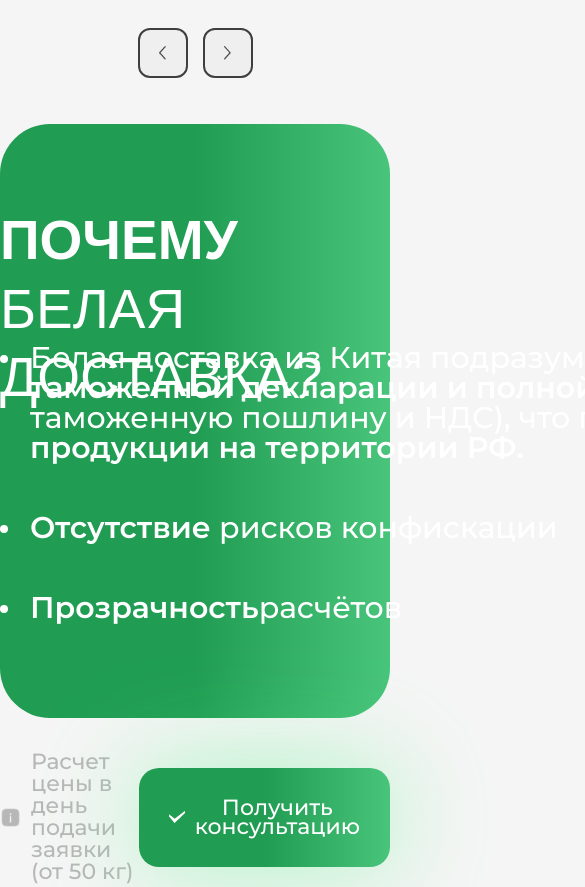
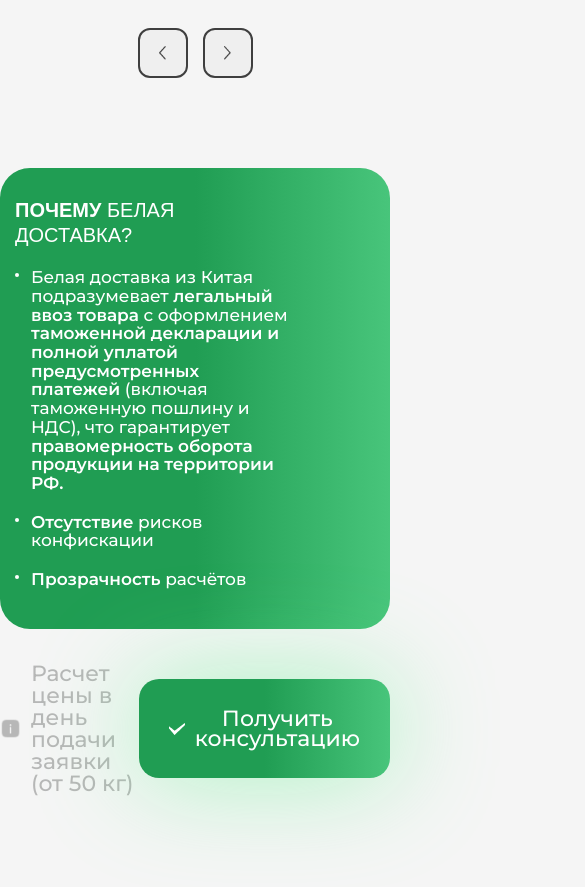
Before and after one commit to emarishkin/PandaExpressFFF, a React (Vite) app: page / in a window 390 px wide. Shown: the part 1380-2267 px from the top of the page, 585 px wide, since content can reach past the window. Built offline with nearby package versions, Linux system fonts and the light colour scheme; a web font is replaced by a local one.

Commit message:
WhyWhite100%

```diff
--- a/src/components/MainInfo/MainInfo.css
+++ b/src/components/MainInfo/MainInfo.css
@@ -677,7 +677,6 @@
 
     .guarantee-item p {
         font-size: 15px;
-        padding-left: 40px;
     }
 
     .guarantee-item span {
--- a/src/components/WhatWeOffer/WhatWeOffer.css
+++ b/src/components/WhatWeOffer/WhatWeOffer.css
@@ -324,7 +324,7 @@
     .navigation-buttons {
         display: flex;
         justify-content: center;
-        margin: 30px auto 0 auto;
+        margin: 30px auto 90px auto;
         width: 100%;
         max-width: 353px;
         gap: 15px;
--- a/src/components/WhyWhite/WhyWhite.css
+++ b/src/components/WhyWhite/WhyWhite.css
@@ -1,4 +1,4 @@
-.whyWhite-section{
+.whyWhite-section {
     width: 100%;
     height: 594px;
     background: linear-gradient(to right, #209D53 50%, #48C57B);
@@ -6,9 +6,10 @@
     margin-bottom: 30px;
 }
 
-.whyWhite-container{
+.whyWhite-container {
     max-width: 1519px;
     margin: 0 auto;
+    padding: 0 20px;
 }
 
 .whyWhite-title span {
@@ -19,7 +20,7 @@
     color: #FFFFFF;
 }
 
-.whyWhite-title{
+.whyWhite-title {
     font-family: 'Unbounded', sans-serif;
     max-width: 1000px;
     height: 69px;
@@ -60,6 +61,7 @@
     background-color: #FFFFFF;
     border-radius: 50%;
 }
+
 .whyWhite-item span {
     font-family: 'Montserrat', sans-serif;
     font-weight: 600;
@@ -67,3 +69,215 @@
     line-height: 100%;
     color: #FFFFFF;
 }
+
+@media (max-width: 1400px) {
+    .whyWhite-list{
+        max-width:960px ;
+    }
+}
+
+/* ===== АДАПТИВ ДЛЯ ПЛАНШЕТОВ ===== */
+@media (max-width: 1200px) {
+    .whyWhite-section {
+        height: 500px;
+        border-radius: 40px;
+    }
+
+    .whyWhite-container {
+        max-width: 100%;
+        padding: 0 40px;
+    }
+
+    .whyWhite-title {
+        font-size: 42px;
+        height: auto;
+        padding-top: 60px;
+        padding-bottom: 30px;
+    }
+
+    .whyWhite-title span {
+        font-size: 42px;
+    }
+
+    .whyWhite-list {
+        width: 100%;
+        gap: 40px;
+    }
+
+    .whyWhite-item {
+        font-size: 24px;
+        padding-left: 25px;
+    }
+
+    .whyWhite-item span {
+        font-size: 24px;
+    }
+
+    .whyWhite-item::before {
+        top: 10px;
+        width: 7px;
+        height: 7px;
+    }
+}
+
+/* ===== АДАПТИВ ДЛЯ МОБИЛОК (768px и ниже) ===== */
+@media (max-width: 768px) {
+    .whyWhite-section {
+        height: auto;
+        min-height: 461px;
+        border-radius: 30px;
+        margin: 0 ;
+        width: 100% ;
+    }
+
+    .whyWhite-container {
+        padding: 0 25px 40px 25px;
+        width: 100%;
+        box-sizing: border-box;
+    }
+
+    .whyWhite-title {
+        font-size: 25px;
+        font-weight: 300;
+        line-height: 125%;
+        padding-top: 40px;
+        padding-bottom: 30px;
+        margin: 0;
+        max-width: 343px;
+        width: 100%;
+        height: auto;
+        text-align: left;
+    }
+
+    .whyWhite-title span {
+        font-size: 25px;
+        font-weight: 600;
+        line-height: 125%;
+    }
+
+    .whyWhite-list {
+        width: 100%;
+        max-width: 343px;
+        gap: 25px;
+        margin: 0;
+        padding: 0;
+    }
+
+    .whyWhite-item {
+        font-family: 'Montserrat', sans-serif;
+        font-weight: 500;
+        font-size: 18px;
+        line-height: 100%;
+        color: #FFFFFF;
+        padding-left: 18px;
+        text-align: left;
+    }
+
+    .whyWhite-item::before {
+        content: "";
+        position: absolute;
+        left: 0;
+        top: 7px;
+        width: 5px;
+        height: 5px;
+        background-color: #FFFFFF;
+        border-radius: 50%;
+    }
+
+    .whyWhite-item span {
+        font-family: 'Montserrat', sans-serif;
+        font-weight: 600;
+        font-size: 18px;
+        line-height: 100%;
+        color: #FFFFFF;
+    }
+}
+
+/* ===== АДАПТИВ ДЛЯ МАЛЕНЬКИХ МОБИЛОК (480px и ниже) ===== */
+@media (max-width: 480px) {
+    .whyWhite-section {
+        margin: 0;
+        width:100% ;
+        min-height: 461px;
+    }
+
+    .whyWhite-container {
+        padding: 0 20px 35px 20px;
+    }
+
+    .whyWhite-title {
+        font-size: 25px;
+        padding-top: 40px;
+        padding-bottom: 35px;
+        line-height: 125%;
+        max-width: 353px;
+    }
+
+    .whyWhite-title span {
+        font-size: 25px;
+    }
+
+    .whyWhite-list {
+        max-width: 340px;
+        gap: 28px;
+    }
+
+    .whyWhite-item {
+        font-size: 18px;
+        padding-left: 16px;
+    }
+
+    .whyWhite-item span {
+        font-size: 18px;
+    }
+
+    .whyWhite-item::before {
+        top: 6px;
+        width: 4px;
+        height: 4px;
+    }
+}
+
+/* ===== АДАПТИВ ДЛЯ ОЧЕНЬ МАЛЕНЬКИХ МОБИЛОК (393px и ниже) ===== */
+@media (max-width: 393px) {
+    .whyWhite-section {
+        width: 100%;
+        min-height: 461px;
+    }
+
+    .whyWhite-container {
+        padding: 0 15px 30px 15px;
+    }
+
+    .whyWhite-title {
+        font-size: 20px;
+        padding-top: 30px;
+        padding-bottom: 20px;
+        max-width: 273px;
+    }
+
+    .whyWhite-title span {
+        font-size: 20px;
+    }
+
+    .whyWhite-list {
+        max-width: 273px;
+        gap: 20px;
+    }
+
+    .whyWhite-item {
+        font-size: 17px;
+        padding-left: 16px;
+        line-height: 110%;
+    }
+
+    .whyWhite-item span {
+        font-size: 17px;
+    }
+
+    .whyWhite-item::before {
+        top: 5px;
+        width: 4px;
+        height: 4px;
+    }
+}
--- a/src/components/WhyWhite/WhyWhite.tsx
+++ b/src/components/WhyWhite/WhyWhite.tsx
@@ -9,7 +9,7 @@ export const WhyWhite:FC = () => {
                 <ul className="whyWhite-list">
                     <li className="whyWhite-item">Белая доставка из Китая подразумевает <span>легальный ввоз товара</span> с оформлением <span>таможенной декларации и полной уплатой предусмотренных платежей</span> (включая таможенную пошлину и НДС), что гарантирует <span>правомерность оборота продукции на территории РФ.</span></li>
                     <li className="whyWhite-item"><span>Отсутствие</span> рисков конфискации</li>
-                    <li className="whyWhite-item"><span>Прозрачность</span>расчётов</li>
+                    <li className="whyWhite-item"><span>Прозрачность</span> расчётов</li>
                 </ul>
             </div>
         </section>
```
